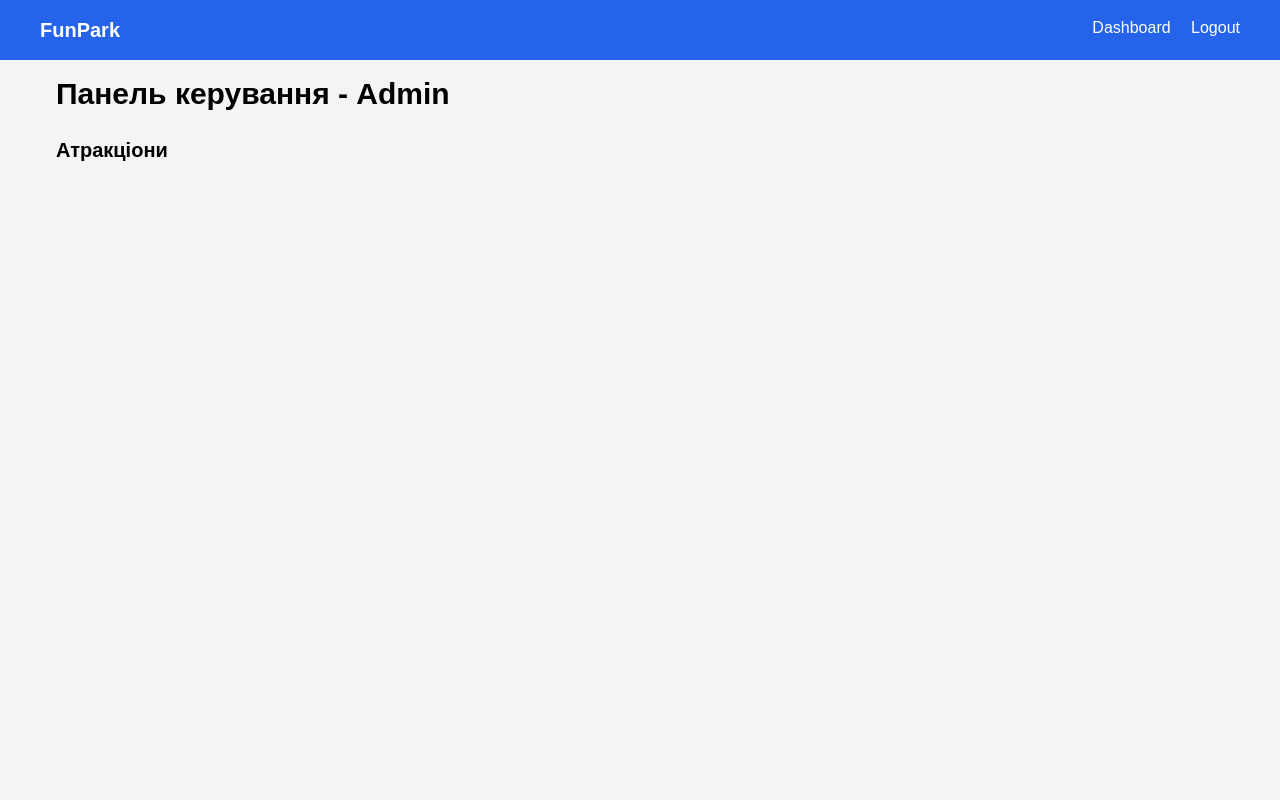
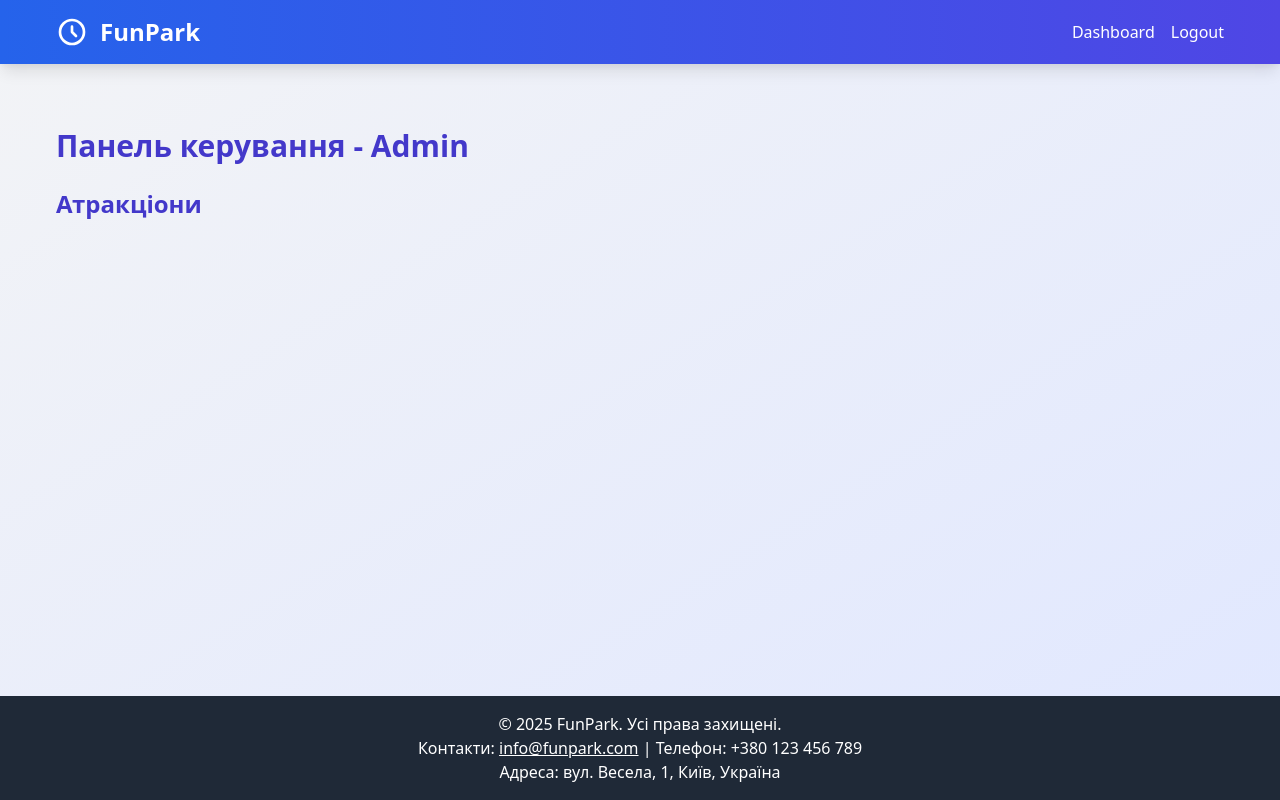
Before and after one commit to RemmReyy/fun-park, a Flask app: page /dashboard in a window 1280 px wide. Run offline with Flask 3, Linux system fonts and the light colour scheme; the visitor is signed in with stand-in values (Sample User, id 1); tables that the repository leaves empty hold one stand-in row (values such as "Sample post"); some libraries are stand-ins or nearby versions.

Commit message:
new design

```diff
--- a/app.py
+++ b/app.py
@@ -256,18 +256,21 @@ def refund_exchange():
 
 @app.route('/attraction/update/<int:id>', methods=['POST'])
 def update_attraction(id):
-    if 'technician' in request.form.get('role', ''):
-        attraction = Attraction.query.get_or_404(id)
-        new_status = request.form.get('status')
-        if new_status in ['active', 'maintenance', 'inactive']:
-            attraction.status = new_status
-            db.session.commit()
-            flash('Статус атракціону оновлено!', 'success')
-        else:
-            flash('Недопустимий статус.', 'error')
-        return redirect(url_for('dashboard'))
-    flash('Доступ заборонено.', 'error')
-    return redirect(url_for('dashboard'))
+    if 'user_id' not in session:
+        return jsonify({'error': 'Не авторизований користувач'}), 401
+
+    user = User.query.get(session['user_id'])
+    if user.role != 'manager':
+        return jsonify({'error': 'Доступ заборонено'}), 403
+
+    attraction = Attraction.query.get_or_404(id)
+    new_status = request.form.get('status')
+    if new_status in ['active', 'maintenance', 'inactive']:
+        attraction.status = new_status
+        db.session.commit()
+        return jsonify({'message': 'Статус атракціону оновлено!'})
+    else:
+        return jsonify({'error': 'Недопустимий статус'}), 400
 
 @app.route('/attraction/add', methods=['GET', 'POST'])
 def add_attraction():
--- a/templates/base.html
+++ b/templates/base.html
@@ -7,32 +7,73 @@
     <link href="https://cdn.jsdelivr.net/npm/tailwindcss@2.2.19/dist/tailwind.min.css" rel="stylesheet">
     <link rel="stylesheet" href="{{ url_for('static', filename='css/styles.css') }}">
     <script src="https://cdn.jsdelivr.net/npm/sweetalert2@11"></script>
+    <style>
+        body {
+            background: linear-gradient(to bottom right, #f3f4f6, #e0e7ff);
+            min-height: 100vh;
+            display: flex;
+            flex-direction: column;
+        }
+        main {
+            flex: 1;
+        }
+        .flash-message {
+            animation: fadeIn 0.5s ease-in-out;
+        }
+        @keyframes fadeIn {
+            0% { opacity: 0; transform: translateY(-10px); }
+            100% { opacity: 1; transform: translateY(0); }
+        }
+    </style>
 </head>
-<body class="bg-gray-100">
-<nav class="bg-blue-600 p-4 text-white">
-    <div class="container mx-auto flex justify-between">
-        <a href="{{ url_for('index') }}" class="text-xl font-bold">FunPark</a>
-        <div>
-            {% if session.get('user_id') %}
-            <a href="{{ url_for('dashboard') }}" class="mr-4">Dashboard</a>
-            <a href="{{ url_for('logout') }}">Logout</a>
-            {% else %}
-            <a href="{{ url_for('login') }}">Login</a>
-            {% endif %}
+<body class="font-sans text-gray-800">
+<!-- Header -->
+<header class="bg-gradient-to-r from-blue-600 to-indigo-600 text-white shadow-lg">
+    <div class="container mx-auto px-4 py-4 flex justify-between items-center">
+        <div class="flex items-center space-x-3">
+            <svg class="w-8 h-8" fill="none" stroke="currentColor" viewBox="0 0 24 24" xmlns="http://www.w3.org/2000/svg">
+                <path stroke-linecap="round" stroke-linejoin="round" stroke-width="2" d="M12 8v4l3 3m6-3a9 9 0 11-18 0 9 9 0 0118 0z"></path>
+            </svg>
+            <h1 class="text-2xl font-bold">FunPark</h1>
         </div>
+        <nav>
+            <ul class="flex space-x-4">
+                {% if session.get('user_id') %}
+                <li><a href="{{ url_for('dashboard') }}" class="hover:underline">Dashboard</a></li>
+                <li><a href="{{ url_for('logout') }}" class="hover:underline">Logout</a></li>
+                {% else %}
+                <li><a href="{{ url_for('login') }}" class="hover:underline">Login</a></li>
+                {% endif %}
+            </ul>
+        </nav>
     </div>
-</nav>
-<div class="container mx-auto p-4">
+</header>
+
+<!-- Flash messages -->
+<div class="container mx-auto px-4 py-4">
     {% with messages = get_flashed_messages(with_categories=true) %}
     {% if messages %}
     {% for category, message in messages %}
-    <div class="mb-4 p-4 rounded {% if category == 'success' %}bg-green-100 text-green-700{% elif category == 'error' %}bg-red-100 text-red-700{% elif category == 'maintenance_alert' %}bg-yellow-100 text-yellow-800{% else %}bg-blue-100 text-blue-700{% endif %}">
+    <div class="flash-message p-4 mb-4 rounded shadow {% if category == 'success' %}bg-green-100 text-green-700{% elif category == 'error' %}bg-red-100 text-red-700{% elif category == 'maintenance_alert' %}bg-yellow-100 text-yellow-800{% else %}bg-blue-100 text-blue-700{% endif %}">
         {{ message }}
     </div>
     {% endfor %}
     {% endif %}
     {% endwith %}
+</div>
+
+<!-- Main content -->
+<main class="container mx-auto px-4 py-8">
     {% block content %}{% endblock %}
-</div>
+</main>
+
+<!-- Footer -->
+<footer class="bg-gray-800 text-white py-4 mt-auto">
+    <div class="container mx-auto px-4 text-center">
+        <p>© 2025 FunPark. Усі права захищені.</p>
+        <p>Контакти: <a href="mailto:info@funpark.com" class="underline">info@funpark.com</a> | Телефон: +380 123 456 789</p>
+        <p>Адреса: вул. Весела, 1, Київ, Україна</p>
+    </div>
+</footer>
 </body>
 </html>
--- a/templates/dashboard.html
+++ b/templates/dashboard.html
@@ -1,122 +1,120 @@
 {% extends 'base.html' %}
 {% block title %}Панель керування{% endblock %}
 {% block content %}
-<h1 class="text-3xl font-bold mb-6">Панель керування - {{ role | capitalize }}</h1>
+<h1 class="text-3xl font-bold mb-6 text-indigo-700">Панель керування - {{ role | capitalize }}</h1>
 
 {% if role == 'technician' %}
 <div class="mb-6">
-    <h2 class="text-xl font-bold">Технічне обслуговування</h2>
-    <a href="{{ url_for('add_maintenance') }}" class="bg-blue-600 text-white px-4 py-2 rounded hover:bg-blue-700">Додати запис про обслуговування</a>
+    <h2 class="text-2xl font-bold text-indigo-700 mb-4">Технічне обслуговування</h2>
+    <a href="{{ url_for('add_maintenance') }}" class="inline-block bg-blue-600 text-white px-6 py-3 rounded-lg hover:bg-blue-700 transition-colors duration-200 shadow-md hover:shadow-lg">Додати запис про обслуговування</a>
 </div>
 <div class="mt-6">
-    <h2 class="text-xl font-bold mb-4">Записи про обслуговування</h2>
+    <h2 class="text-2xl font-bold text-indigo-700 mb-4">Записи про обслуговування</h2>
     <ul>
         {% for record in maintenance_records %}
-        <li class="bg-white p-4 rounded shadow mb-2 border-l-4 {% if record.status == 'ongoing' %}border-yellow-500{% else %}border-green-500{% endif %}">
+        <li class="bg-white p-6 rounded-lg shadow-lg mb-4 border-l-4 {% if record.status == 'ongoing' %}border-yellow-500{% else %}border-green-500{% endif %} hover:shadow-xl transition-shadow duration-300">
             <div class="flex justify-between items-center">
                 <div>
-                    <p class="font-bold">Атракціон: {{ record.attraction_name }}</p>
-                    <p class="text-gray-700">Опис: {{ record.description or 'Без опису' }}</p>
-                    <p>Статус: {{ record.status | capitalize }}</p>
-                    <p>Дата: {{ record.date.strftime('%Y-%m-%d %H:%M:%S') }}</p>
-                    <p>Технік: {{ record.technician_name }}</p>
+                    <p class="font-bold text-gray-800">Атракціон: {{ record.attraction_name }}</p>
+                    <p class="text-gray-600">Опис: {{ record.description or 'Без опису' }}</p>
+                    <p class="text-gray-600">Статус: <span class="font-semibold">{{ record.status | capitalize }}</span></p>
+                    <p class="text-gray-600">Дата: {{ record.date.strftime('%Y-%m-%d %H:%M:%S') }}</p>
+                    <p class="text-gray-600">Технік: {{ record.technician_name }}</p>
                 </div>
-                <div class="space-x-2">
-                    <button onclick="editMaintenance({{ loop.index0 }})" class="bg-blue-500 text-white px-3 py-1 rounded hover:bg-blue-600">Редагувати</button>
+                <div class="space-x-3">
+                    <button onclick="editMaintenance({{ loop.index0 }})" class="bg-blue-500 text-white px-4 py-2 rounded hover:bg-blue-600 transition-colors duration-200">Редагувати</button>
                     <form action="{{ url_for('delete_maintenance', id=record.id) }}" method="POST" onsubmit="return confirm('Ви впевнені, що хочете видалити цей запис? Ця дія незворотна!');" style="display:inline;">
                         <input type="hidden" name="role" value="technician">
-                        <button type="submit" class="bg-red-600 text-white px-3 py-1 rounded hover:bg-red-700">Видалити</button>
+                        <button type="submit" class="bg-red-600 text-white px-4 py-2 rounded hover:bg-red-700 transition-colors duration-200">Видалити</button>
                     </form>
                 </div>
             </div>
-            <form id="edit-form-{{ loop.index0 }}" class="hidden mt-2" method="POST" action="{{ url_for('edit_maintenance', id=record.id) }}">
+            <form id="edit-form-{{ loop.index0 }}" class="hidden mt-4" method="POST" action="{{ url_for('edit_maintenance', id=record.id) }}">
                 <input type="hidden" name="role" value="technician">
-                <div class="mb-2">
-                    <label class="block text-gray-700">Опис</label>
-                    <textarea name="description" class="w-full p-2 border rounded">{{ record.description or '' }}</textarea>
+                <div class="mb-4">
+                    <label class="block text-gray-700 font-medium">Опис</label>
+                    <textarea name="description" class="w-full p-2 border rounded focus:outline-none focus:ring-2 focus:ring-blue-500">{{ record.description or '' }}</textarea>
                 </div>
-                <div class="mb-2">
-                    <label class="block text-gray-700">Статус</label>
-                    <select name="status" class="w-full p-2 border rounded">
+                <div class="mb-4">
+                    <label class="block text-gray-700 font-medium">Статус</label>
+                    <select name="status" class="w-full p-2 border rounded focus:outline-none focus:ring-2 focus:ring-blue-500">
                         <option value="ongoing" {% if record.status == 'ongoing' %}selected{% endif %}>Триває</option>
                         <option value="completed" {% if record.status == 'completed' %}selected{% endif %}>Завершено</option>
                     </select>
                 </div>
-                <button type="submit" class="bg-green-600 text-white px-4 py-2 rounded hover:bg-green-700">Зберегти</button>
+                <button type="submit" class="bg-green-600 text-white px-4 py-2 rounded hover:bg-green-700 transition-colors duration-200">Зберегти</button>
             </form>
         </li>
         {% else %}
-        <li class="bg-white p-4 rounded shadow mb-2 text-gray-500">Записів немає.</li>
+        <li class="bg-gray-100 p-4 rounded-lg shadow text-gray-500">Записів немає.</li>
         {% endfor %}
     </ul>
 </div>
-<script>
-    function editMaintenance(index) {
-        const form = document.getElementById(`edit-form-${index}`);
-        form.classList.toggle('hidden');
-    }
-</script>
 {% endif %}
 
 {% if role == 'manager' %}
 <div class="mb-6">
-    <h2 class="text-xl font-bold">Керування атракціонами</h2>
-    <a href="{{ url_for('add_attraction') }}" class="bg-blue-600 text-white px-4 py-2 rounded hover:bg-blue-700">Додати новий атракціон</a>
-    <a href="{{ url_for('manage_ticket_prices') }}" class="bg-blue-600 text-white px-4 py-2 rounded hover:bg-blue-700 ml-2">Керувати цінами квитків</a>
+    <h2 class="text-2xl font-bold text-indigo-700 mb-4">Керування атракціонами</h2>
+    <div class="space-x-2">
+        <a href="{{ url_for('add_attraction') }}" class="inline-block bg-blue-600 text-white px-6 py-3 rounded-lg hover:bg-blue-700 transition-colors duration-200 shadow-md hover:shadow-lg">Додати новий атракціон</a>
+        <a href="{{ url_for('manage_ticket_prices') }}" class="inline-block bg-blue-600 text-white px-6 py-3 rounded-lg hover:bg-blue-700 transition-colors duration-200 shadow-md hover:shadow-lg">Керувати цінами квитків</a>
+    </div>
 </div>
 {% endif %}
 
 {% if role == 'cashier' %}
 <div class="mb-6">
-    <h2 class="text-xl font-bold">Продаж квитків</h2>
-    <a href="{{ url_for('ticket_purchase') }}" class="bg-blue-600 text-white px-4 py-2 rounded hover:bg-blue-700">Продати квиток</a>
-    <a href="{{ url_for('refund_exchange') }}" class="bg-blue-600 text-white px-4 py-2 rounded hover:bg-blue-700 ml-2">Повернення/Обмін квитків</a>
+    <h2 class="text-2xl font-bold text-indigo-700 mb-4">Продаж квитків</h2>
+    <div class="space-x-2">
+        <a href="{{ url_for('ticket_purchase') }}" class="inline-block bg-blue-600 text-white px-6 py-3 rounded-lg hover:bg-blue-700 transition-colors duration-200 shadow-md hover:shadow-lg">Продати квиток</a>
+        <a href="{{ url_for('refund_exchange') }}" class="inline-block bg-blue-600 text-white px-6 py-3 rounded-lg hover:bg-blue-700 transition-colors duration-200 shadow-md hover:shadow-lg">Повернення/Обмін квитків</a>
+    </div>
 </div>
 {% endif %}
 
-<h2 class="text-xl font-bold mb-4">Атракціони</h2>
-<div class="grid grid-cols-1 md:grid-cols-2 gap-4">
+<h2 class="text-2xl font-bold text-indigo-700 mb-4">Атракціони</h2>
+<div class="grid grid-cols-1 md:grid-cols-2 lg:grid-cols-3 gap-6">
     {% for attraction in attractions %}
-    <div class="bg-white p-4 rounded shadow">
-        <h3 class="text-lg font-bold">{{ attraction.name }}</h3>
-        <p>Статус: {{ attraction.status }}</p>
-        <p>Місткість: {{ attraction.capacity }}</p>
+    <div class="bg-white p-6 rounded-lg shadow-lg hover:shadow-xl transition-shadow duration-300">
+        <h3 class="text-xl font-bold text-blue-600 mb-2">{{ attraction.name }}</h3>
+        <p class="text-gray-600">Статус: <span class="font-semibold {% if attraction.status == 'active' %}text-green-600{% elif attraction.status == 'maintenance' %}text-yellow-600{% else %}text-red-600{% endif %}">{{ attraction.status }}</span></p>
+        <p class="text-gray-600">Місткість: <span class="font-semibold">{{ attraction.capacity }}</span></p>
         {% if role in ['manager'] %}
-        <form method="POST" action="{{ url_for('update_attraction', id=attraction.id) }}" class="mb-2">
-            <input type="hidden" name="role" value="technician">
-            <select name="status" class="p-2 border rounded">
+        <form method="POST" action="{{ url_for('update_attraction', id=attraction.id) }}" class="mt-4" data-attraction-id="{{ attraction.id }}">
+            <input type="hidden" name="role" value="manager">
+            <select name="status" class="p-2 border rounded focus:outline-none focus:ring-2 focus:ring-blue-500">
                 <option value="active" {% if attraction.status == 'active' %}selected{% endif %}>Активний</option>
                 <option value="maintenance" {% if attraction.status == 'maintenance' %}selected{% endif %}>На обслуговуванні</option>
                 <option value="inactive" {% if attraction.status == 'inactive' %}selected{% endif %}>Неактивний</option>
             </select>
-            <button type="submit" class="bg-blue-600 text-white px-4 py-2 rounded hover:bg-blue-700">Оновити статус</button>
+            <button type="submit" class="mt-2 bg-blue-600 text-white px-4 py-2 rounded hover:bg-blue-700 transition-colors duration-200">Оновити статус</button>
         </form>
         {% endif %}
         {% if role == 'manager' %}
         <form action="{{ url_for('delete_attraction', id=attraction.id) }}" method="POST" class="mt-2" onsubmit="return confirm('Ви впевнені, що хочете видалити атракціон {{ attraction.name }}? Ця дія незворотна!');">
-            <button type="submit" class="bg-red-600 text-white px-4 py-2 rounded hover:bg-red-700">Видалити атракціон</button>
+            <button type="submit" class="bg-red-600 text-white px-4 py-2 rounded hover:bg-red-700 transition-colors duration-200">Видалити атракціон</button>
         </form>
         {% endif %}
         {% if role == 'operator' %}
         <div class="mt-4">
-            <h4 class="text-md font-bold">Додати в чергу</h4>
+            <h4 class="text-md font-bold text-gray-700">Додати в чергу</h4>
             <form action="{{ url_for('add_to_queue') }}" method="POST" class="mb-4">
                 <input type="hidden" name="attraction_id" value="{{ attraction.id }}">
                 <div class="mb-2">
                     <label class="block text-gray-700">QR-код квитка</label>
-                    <input type="text" name="qr_code" class="w-full p-2 border rounded" placeholder="Введіть QR-код" required>
+                    <input type="text" name="qr_code" class="w-full p-2 border rounded focus:outline-none focus:ring-2 focus:ring-blue-500" placeholder="Введіть QR-код" required>
                 </div>
-                <button type="submit" class="bg-blue-600 text-white px-4 py-2 rounded hover:bg-blue-700">Додати в чергу</button>
+                <button type="submit" class="bg-blue-600 text-white px-4 py-2 rounded hover:bg-blue-700 transition-colors duration-200">Додати в чергу</button>
             </form>
-            <h4 class="text-md font-bold">Черга ({{ queues[attraction.id] | length }}/{{ attraction.capacity }})</h4>
-            <ul>
+            <h4 class="text-md font-bold text-gray-700">Черга ({{ queues[attraction.id] | length }}/{{ attraction.capacity }})</h4>
+            <ul class="list-disc pl-5 text-gray-600">
                 {% for queue_entry in queues[attraction.id] %}
-                <li class="flex items-center justify-between py-2">
+                <li class="flex justify-between items-center py-1">
                     <span>Позиція {{ queue_entry.position }}: Квиток #{{ queue_entry.ticket_id }} ({{ queue_entry.ticket.type | capitalize }})</span>
-                    <button onclick="processQueue({{ queue_entry.id }})" class="bg-green-600 text-white px-3 py-1 rounded hover:bg-green-700">Пропустити</button>
+                    <button onclick="processQueue({{ queue_entry.id }})" class="bg-green-600 text-white px-3 py-1 rounded hover:bg-green-700 transition-colors duration-200">Пропустити</button>
                 </li>
                 {% else %}
-                <li>Черга порожня</li>
+                <li class="text-gray-500">Черга порожня</li>
                 {% endfor %}
             </ul>
         </div>
@@ -127,18 +125,18 @@
 
 {% if role == 'manager' %}
 <div class="mt-6">
-    <h2 class="text-xl font-bold mb-4">Фінансовий звіт</h2>
-    <div class="flex items-center mb-4">
-        <select id="report-period" class="p-2 border rounded mr-2">
+    <h2 class="text-2xl font-bold text-indigo-700 mb-4">Фінансовий звіт</h2>
+    <div class="flex items-center mb-4 space-x-2">
+        <select id="report-period" class="p-2 border rounded focus:outline-none focus:ring-2 focus:ring-blue-500">
             <option value="all">За весь час</option>
             <option value="day">Денний</option>
             <option value="week">Тижневий</option>
             <option value="month">Місячний</option>
         </select>
-        <button onclick="fetchReport()" class="bg-blue-600 text-white px-4 py-2 rounded hover:bg-blue-700 mr-2">Сформувати звіт</button>
-        <button onclick="downloadPDF()" class="bg-green-600 text-white px-4 py-2 rounded hover:bg-green-700">Експортувати в PDF</button>
+        <button onclick="fetchReport()" class="bg-blue-600 text-white px-4 py-2 rounded hover:bg-blue-700 transition-colors duration-200">Сформувати звіт</button>
+        <button onclick="downloadPDF()" class="bg-green-600 text-white px-4 py-2 rounded hover:bg-green-700 transition-colors duration-200">Експортувати в PDF</button>
     </div>
-    <div id="report" class="mt-4"></div>
+    <div id="report" class="mt-4 bg-white p-4 rounded-lg shadow"></div>
 </div>
 {% endif %}
 
@@ -168,12 +166,12 @@
             refundTypesHtml += '</ul>';
 
             document.getElementById('report').innerHTML = `
-                <p>Загальний дохід: $${data.total_revenue}</p>
-                <p>Кількість транзакцій: ${data.transaction_count}</p>
-                <p>Кількість повернень: ${data.refund_count}</p>
-                <p>Повернення за типами квитків:</p>
+                <p class="text-gray-800">Загальний дохід: $${data.total_revenue}</p>
+                <p class="text-gray-800">Кількість транзакцій: ${data.transaction_count}</p>
+                <p class="text-gray-800">Кількість повернень: ${data.refund_count}</p>
+                <p class="text-gray-800">Повернення за типами квитків:</p>
                 ${refundTypesHtml}
-                <p>Розподіл за типами квитків:</p>
+                <p class="text-gray-800">Розподіл за типами квитків:</p>
                 ${ticketTypesHtml}
             `;
         }
@@ -186,11 +184,13 @@
     }
 
     // Обробка оновлення атракціонів через AJAX
-    document.querySelectorAll('.update-attraction-form').forEach(form => {
+    document.querySelectorAll('form[data-attraction-id]').forEach(form => {
         form.addEventListener('submit', async (event) => {
             event.preventDefault();
             const formData = new FormData(form);
             const attractionId = form.getAttribute('data-attraction-id');
+            const statusElement = form.closest('.bg-white').querySelector('p:nth-child(2) span'); // Знаходимо елемент статусу
+            const colorElement = form.closest('.bg-white').querySelector('p:nth-child(2) .font-semibold'); // Знаходимо елемент з кольором
 
             try {
                 const response = await fetch(`/attraction/update/${attractionId}`, {
@@ -198,8 +198,18 @@
                     body: formData
                 });
                 const data = await response.json();
+                console.log('Server response:', data); // Для діагностики
 
                 if (data.message) {
+                    // Оновлюємо статус у DOM
+                    const newStatus = form.querySelector('select[name="status"]').value;
+                    statusElement.textContent = newStatus;
+                    // Оновлюємо колір статусу
+                    colorElement.className = 'font-semibold';
+                    if (newStatus === 'active') colorElement.classList.add('text-green-600');
+                    else if (newStatus === 'maintenance') colorElement.classList.add('text-yellow-600');
+                    else if (newStatus === 'inactive') colorElement.classList.add('text-red-600');
+
                     Swal.fire({
                         icon: 'success',
                         title: 'Успіх',
@@ -215,6 +225,7 @@
                     });
                 }
             } catch (error) {
+                console.error('Error:', error);
                 Swal.fire({
                     icon: 'error',
                     title: 'Помилка',
```
Also changed, not shown: templates/add_attraction.html (+10 -10 lines), templates/add_maintenance.html (+10 -10 lines), templates/index.html (+4 -4 lines), templates/login.html (+8 -8 lines), static/qr_codes/qr_1747078199_1255060966411473506.png (deleted).
